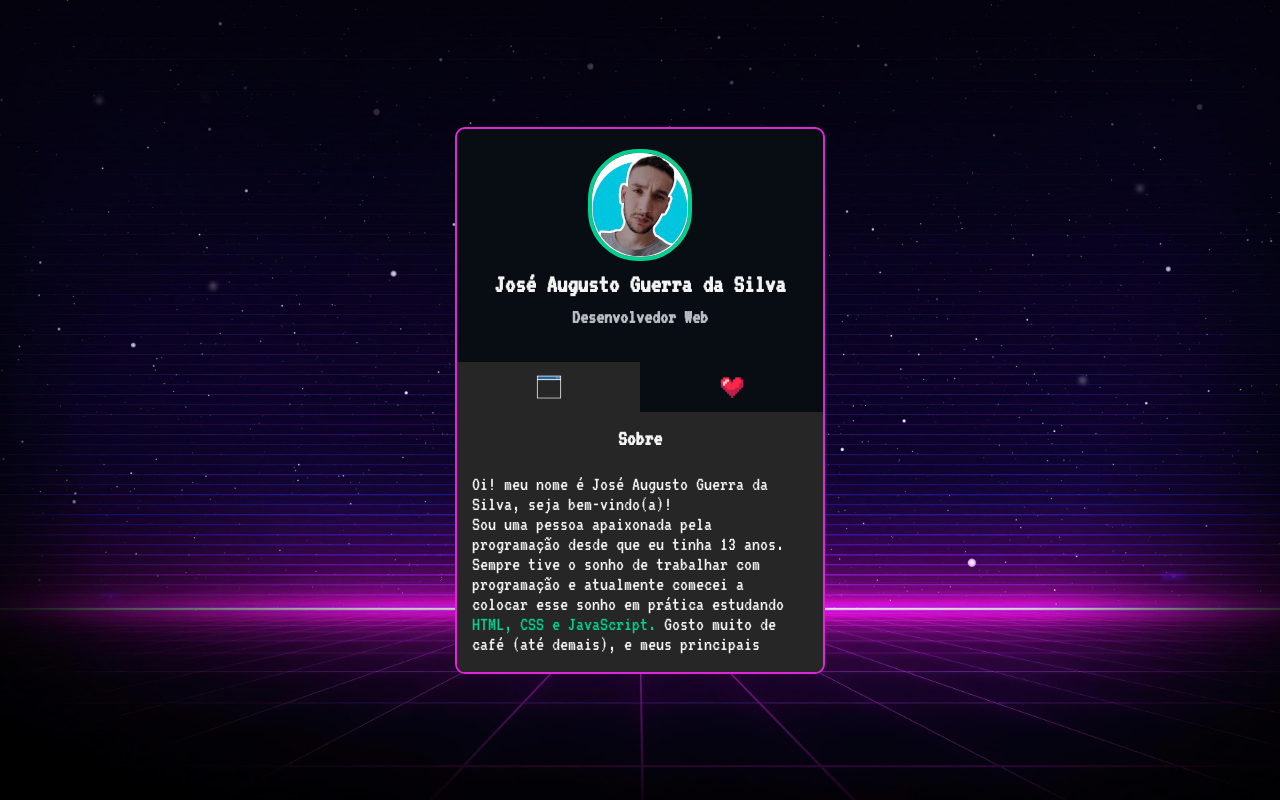
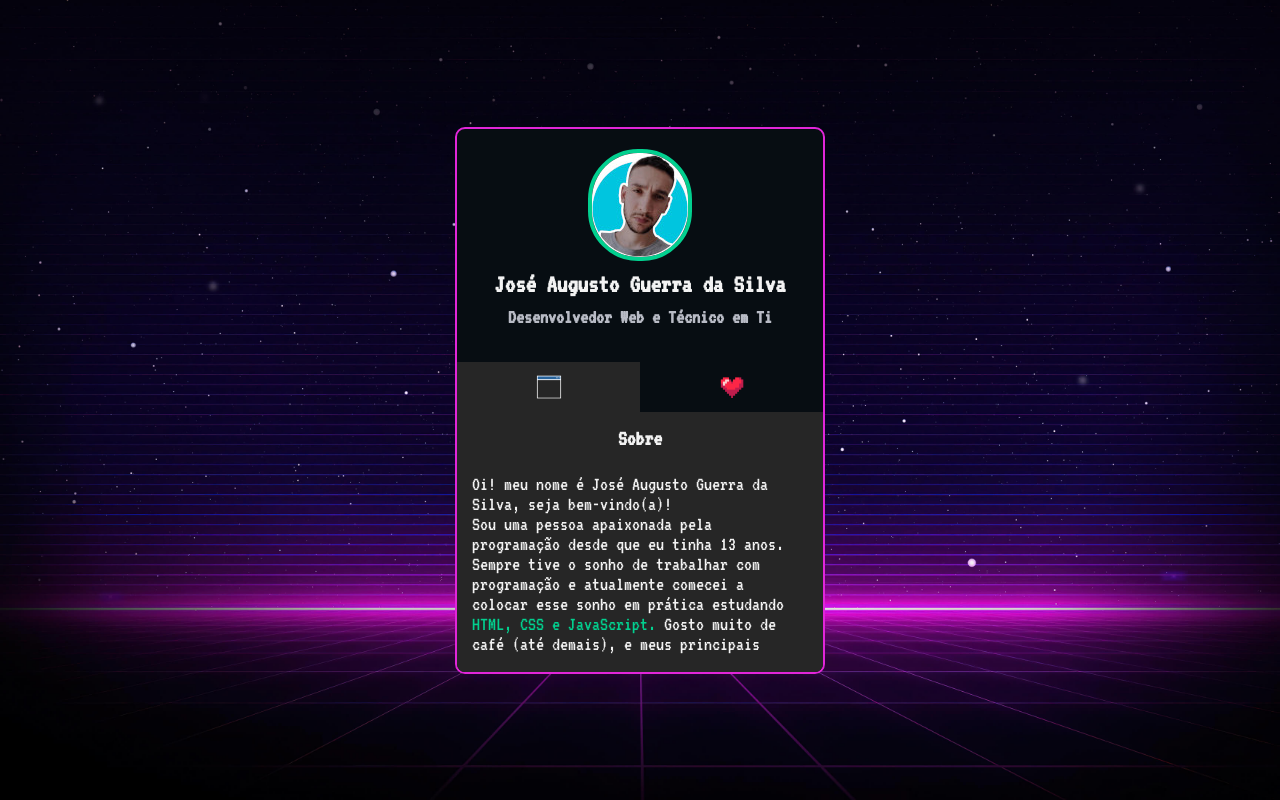
Before and after one commit to jaugustoguerra/Projeto-Mini-Portf-lio, a plain HTML site: page index.html in a window 1280 px wide. Drawn offline with Linux system fonts and the light colour scheme.

Commit message:
Update index.html

```diff
--- a/index.html
+++ b/index.html
@@ -20,7 +20,7 @@
 			<div class="minhas-informacoes">
 				<img src="./src/imagens/foto-perfil.jpg" alt="foto de perfil" />
 				<h1 class="nome">José Augusto Guerra da Silva</h1>
-				<h2 class="cargo">Desenvolvedor Web</h2>
+				<h2 class="cargo">Desenvolvedor Web e Técnico em Ti</h2>
 			</div>
 
 			<div class="conteudo">
```
